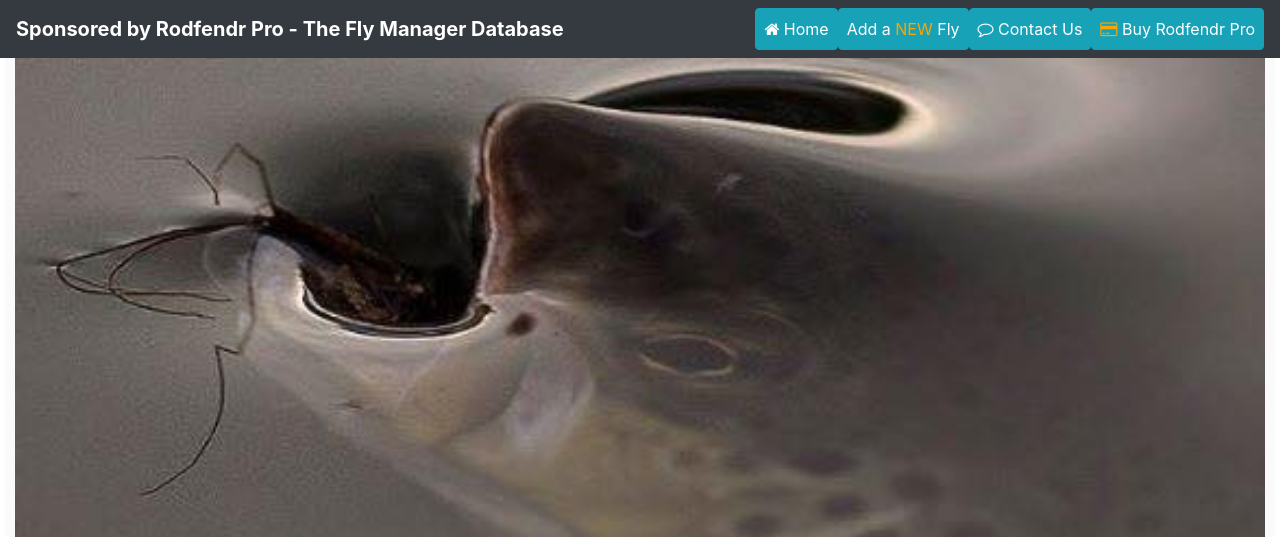
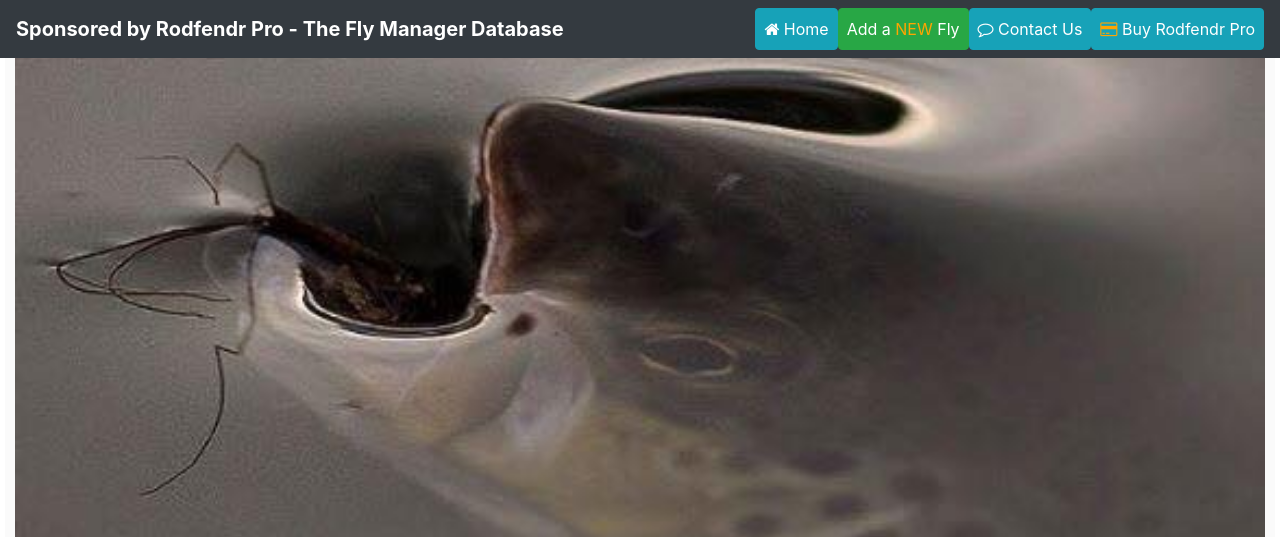
Before and after one commit to AlanOSheadev/Flies-fish-love, a Flask app: page / in a window 1280 px wide. Shown: the top 537 px of the page. Run offline with Flask 2, Linux system fonts and the light colour scheme; data that the repository does not hold is empty; some libraries are stand-ins or nearby versions.

Commit message:
made some style changes to nav bar made New Fly green

```diff
--- a/app.py
+++ b/app.py
@@ -71,9 +71,9 @@ def add_privacy():
     return render_template('privacy.html')
 
 
-@app.route('/add_contact')
-def add_contact():
-    return render_template('contact.html')
+# @app.route('/add_contact')
+# def add_contact():
+#     return render_template('contact.html')
 
 
 if __name__ == '__main__':
--- a/templates/base.html
+++ b/templates/base.html
@@ -22,7 +22,7 @@
                         <a class="nav-link btn btn-info" href="{{url_for('get_fly')}}"><i class="fa fa-home" aria-hidden="true"></i> Home </a>
                     </li>
                     <li class="nav-item">
-                    <li><a class="nav-link btn btn-info" href="{{url_for('add_fly')}}"> Add a <span style="color: orange">NEW</span> Fly </a></li>
+                    <li><a class="nav-link btn btn-success" href="{{url_for('add_fly')}}"> Add a <span style="color: orange">NEW</span> Fly </a></li>
                     </li>
                     <li class="nav-item">
                         <a class="nav-link btn btn-info" href="contact.html"><i class="fa fa-comment-o" aria-hidden="true"></i> Contact Us </a>
```
